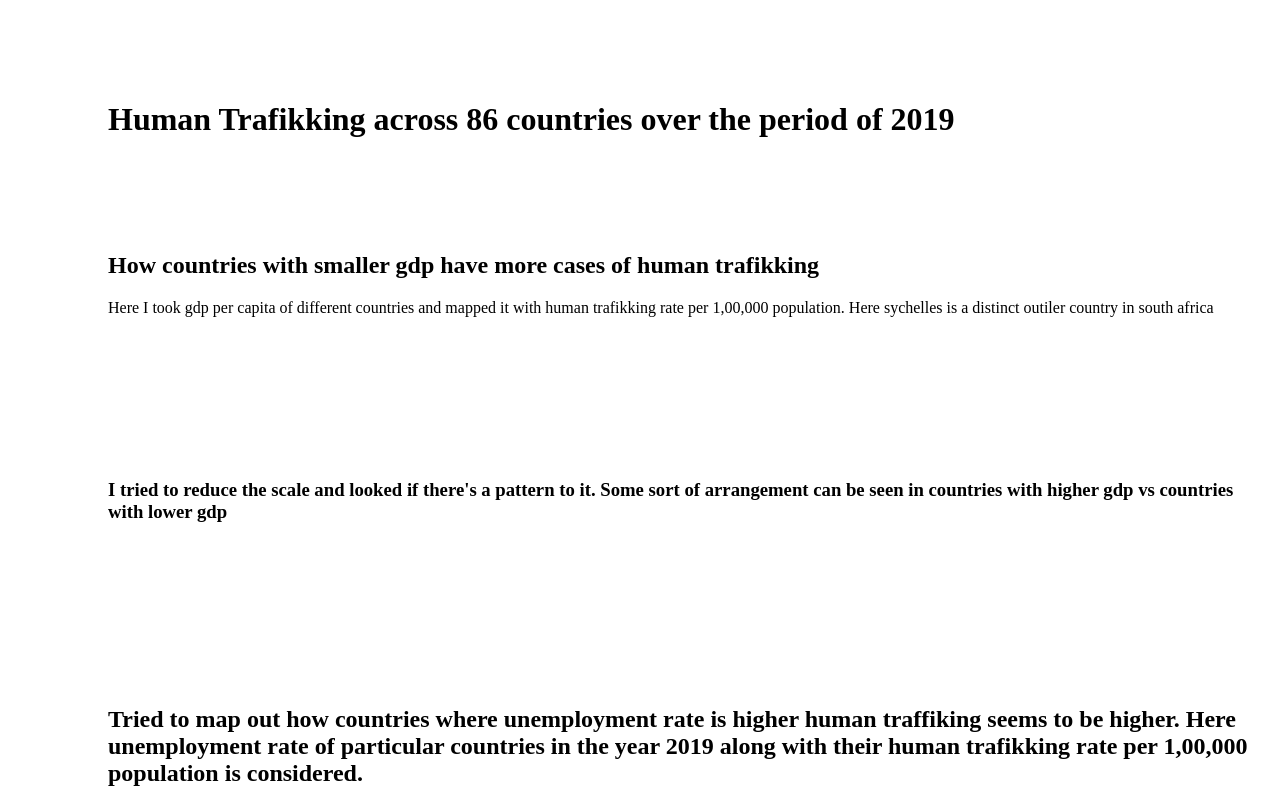
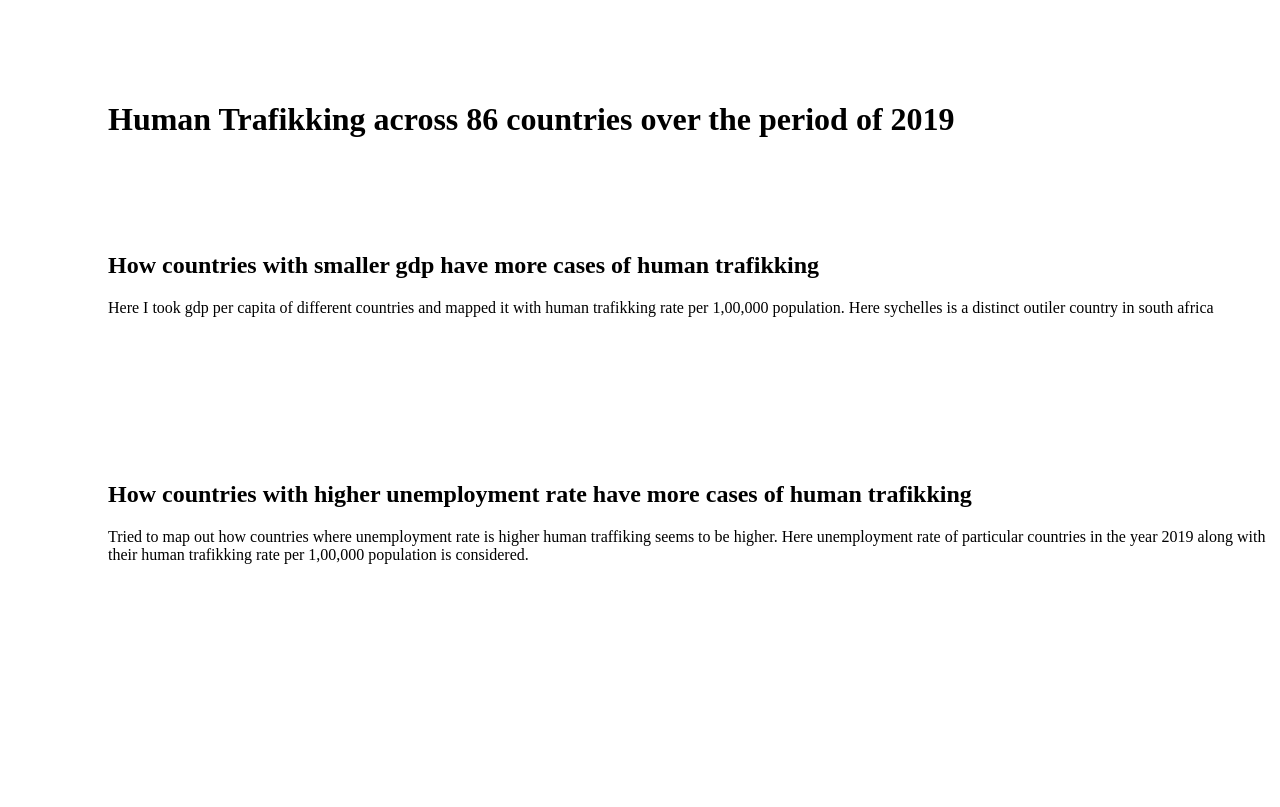
Before and after one commit to arushiverma1999/human_trafikking, a plain HTML site: page index.html in a window 1280 px wide. Drawn offline with Linux system fonts and the light colour scheme; a script that the page names is missing.

Commit message:
Update index.html

```diff
--- a/index.html
+++ b/index.html
@@ -25,20 +25,12 @@ Here I took gdp per capita of different countries and mapped it with human trafi
 <br>
 <br>
 <h3>
- I tried to reduce the scale and looked if there's a pattern to it. Some sort of arrangement can be seen in countries with higher gdp vs countries with lower gdp
-</h3>
-<div class="flourish-embed flourish-scatter" data-src="visualisation/19044624"><script src="https://public.flourish.studio/resources/embed.js"></script><noscript><img src="https://public.flourish.studio/visualisation/19044624/thumbnail" width="100%" alt="scatter visualization" /></noscript></div>
-<br>
-<br>
-<br>
-<br>
-<br>
-<br>
-<br>
-<br>
 
-<h2>
+  <h2>
+  How countries with higher unemployment rate have more cases of human trafikking
+</h2>
+<p>
   Tried to map out how countries where unemployment rate is higher human traffiking seems to be higher. Here unemployment rate of particular countries in the year 2019 along with their human trafikking rate per 1,00,000 population is considered.
-</h2>
+<p>
   <div class="flourish-embed flourish-scatter" data-src="visualisation/19045153"><script src="https://public.flourish.studio/resources/embed.js"></script><noscript><img src="https://public.flourish.studio/visualisation/19045153/thumbnail" width="100%" alt="scatter visualization" /></noscript></div>
 </div>
```
